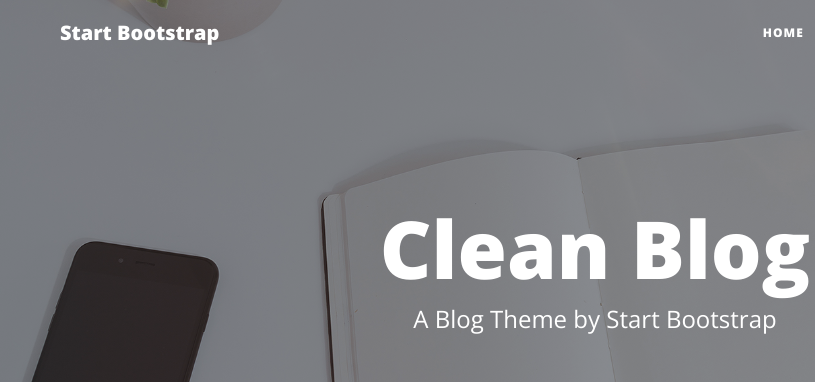
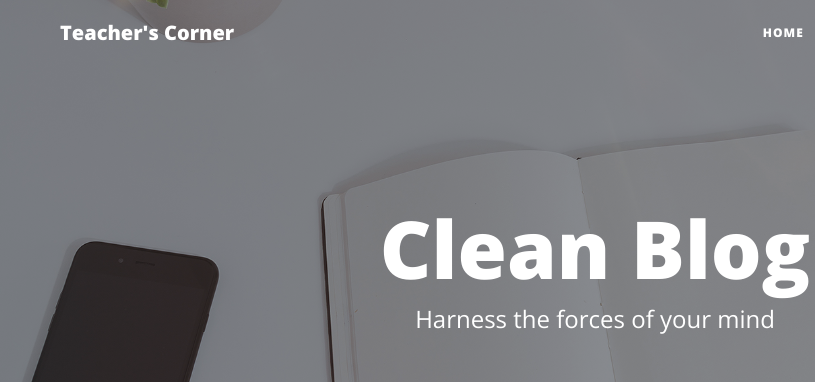
Before and after one commit to OkikoM/Okiko.github.io, a website: page index.html in a window 1280 px wide. Shown: the top 382 px of the page, 45-860 px from the left. Drawn offline with nearby package versions, Linux system fonts and the light colour scheme.

Commit message:
Update index.html

```diff
--- a/index.html
+++ b/index.html
@@ -8,7 +8,7 @@
   <meta name="description" content="">
   <meta name="author" content="">
 
-  <title>Clean Blog - Start Bootstrap Theme</title>
+  <title>Teacher's Corner - Harness your mental forces</title>
 
   <!-- Bootstrap core CSS -->
   <link href="vendor/bootstrap/css/bootstrap.min.css" rel="stylesheet">
@@ -28,7 +28,7 @@
   <!-- Navigation -->
   <nav class="navbar navbar-expand-lg navbar-light fixed-top" id="mainNav">
     <div class="container">
-      <a class="navbar-brand" href="index.html">Start Bootstrap</a>
+      <a class="navbar-brand" href="index.html">Teacher's Corner</a>
       <button class="navbar-toggler navbar-toggler-right" type="button" data-toggle="collapse" data-target="#navbarResponsive" aria-controls="navbarResponsive" aria-expanded="false" aria-label="Toggle navigation">
         Menu
         <i class="fas fa-bars"></i>
@@ -60,7 +60,7 @@
         <div class="col-lg-8 col-md-10 mx-auto">
           <div class="site-heading">
             <h1>Clean Blog</h1>
-            <span class="subheading">A Blog Theme by Start Bootstrap</span>
+            <span class="subheading">Harness the forces of your mind</span>
           </div>
         </div>
       </div>
```
